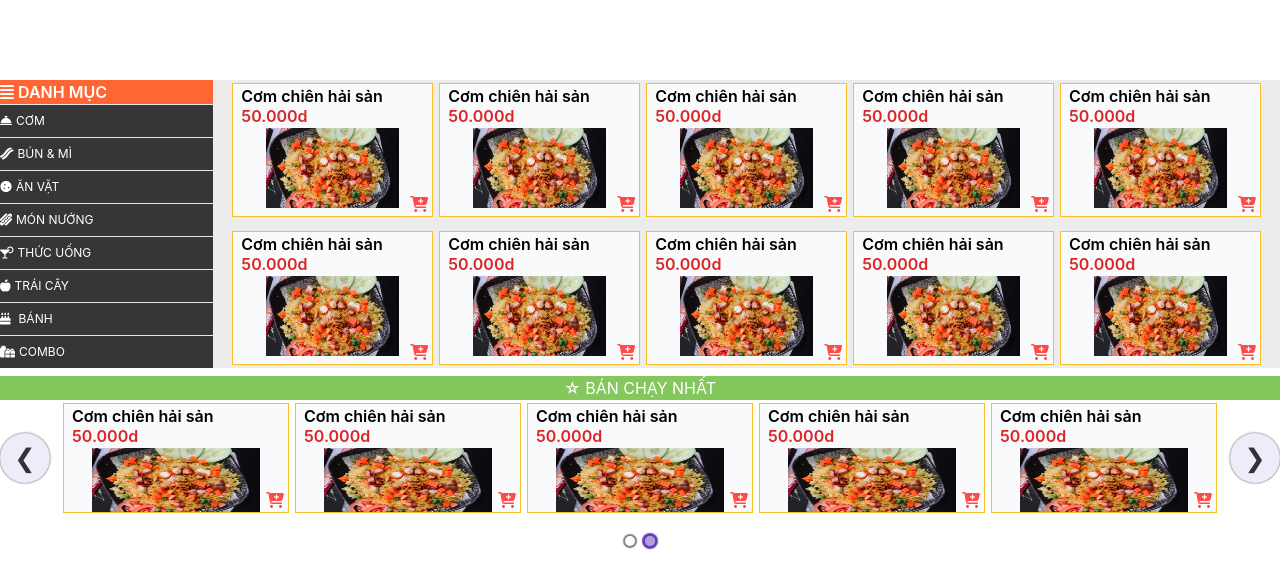
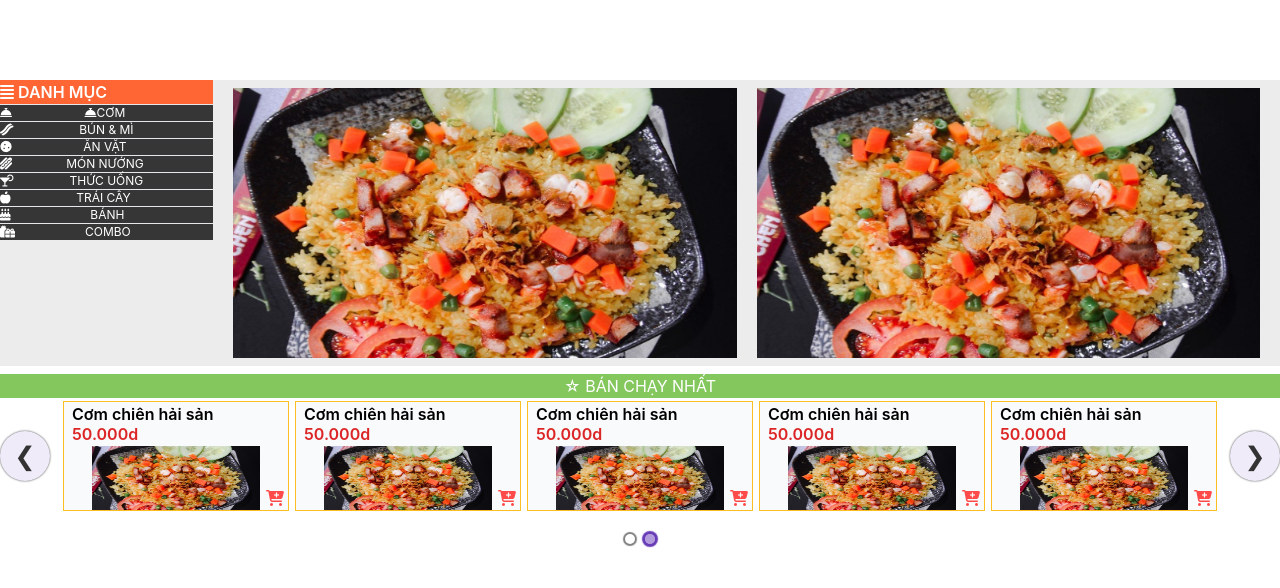
Before and after one commit to NamLH1310/restaurant-website, a React (Create React App) app: page / in a window 1280 px wide. Shown: the top 588 px of the page. Built offline with nearby package versions, Linux system fonts and the light colour scheme.

Commit message:
Fix HomeScreen v1

```diff
--- a/src/Screen/HomeScreen.js
+++ b/src/Screen/HomeScreen.js
@@ -13,8 +13,8 @@ import "tailwindcss/tailwind.css";
   crossorigin="anonymous"
 ></script>;
 
-const stylebutton = "uppercase ml-1";
-const stylecategory = "py-2 hover:bg-yellow-500 hover:opacity-80";
+const stylebutton = "uppercase ml-1 w-5/6 h-full";
+const stylecategory = "hover:bg-yellow-500 hover:opacity-80";
 const listfood = [];
 const listfoodtop = [];
 for (let i = 0; i < 10; i++) {
@@ -58,7 +58,7 @@ for (let i = 0; i < 10; i++) {
 const breakPoints = [{ width: 300, itemsToShow: 5 }];
 
 function HomeScreen(props) {
-  const [foodswitch, setFoodswitch] = useState(0);
+  const [foodswitch, setFoodswitch] = useState(1);
   const handleClick = () => {
     if (foodswitch === 0) setFoodswitch(1);
     else setFoodswitch(0);
@@ -92,6 +92,7 @@ function HomeScreen(props) {
             <li className={stylecategory}>
               <i className="fas fa-concierge-bell"></i>
               <button className={stylebutton} onClick={handleClick}>
+                <i className="fas fa-concierge-bell"></i>
                 Cơm
               </button>
             </li>
@@ -129,10 +130,10 @@ function HomeScreen(props) {
         {(foodswitch && (
           <div className="flex-1 grid grid-cols-2 gap-5 mr-5 ml-5 list-promotion">
             <div>
-              <img src={ComChien} className="h-full w-full" />
+              <img src={ComChien} className="h-promotion w-full my-2" />
             </div>
             <div>
-              <img src={ComChien} className="h-full w-full" />
+              <img src={ComChien} className="h-promotion w-full my-2" />
             </div>
           </div>
         )) || (
--- a/tailwind.config.js
+++ b/tailwind.config.js
@@ -4,7 +4,8 @@ module.exports = {
   theme: {
     extend: {
       height: {
-        topsale: "120px"
+        topsale: "120px",
+        promotion: "270px"
       }
     },
   },
```
